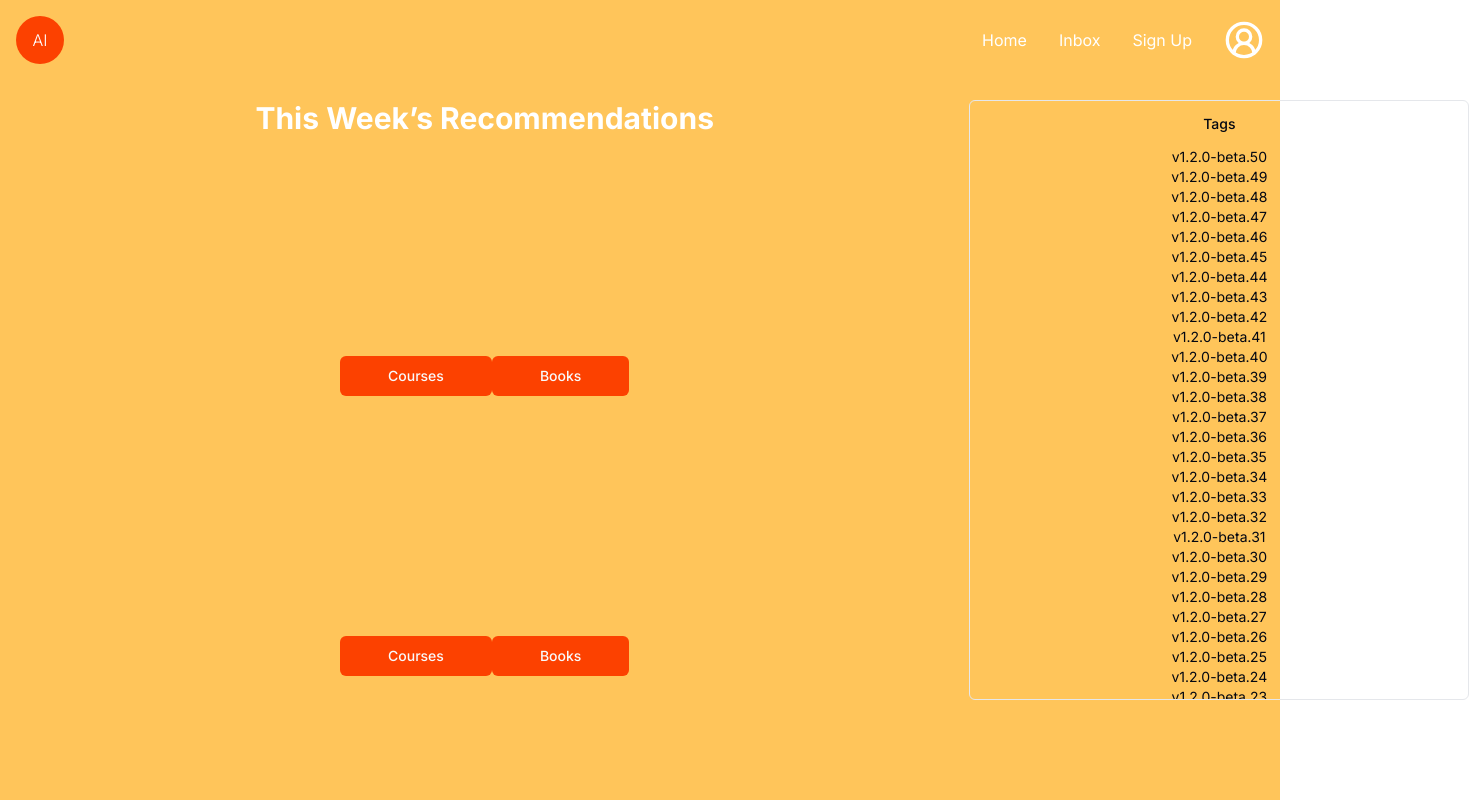
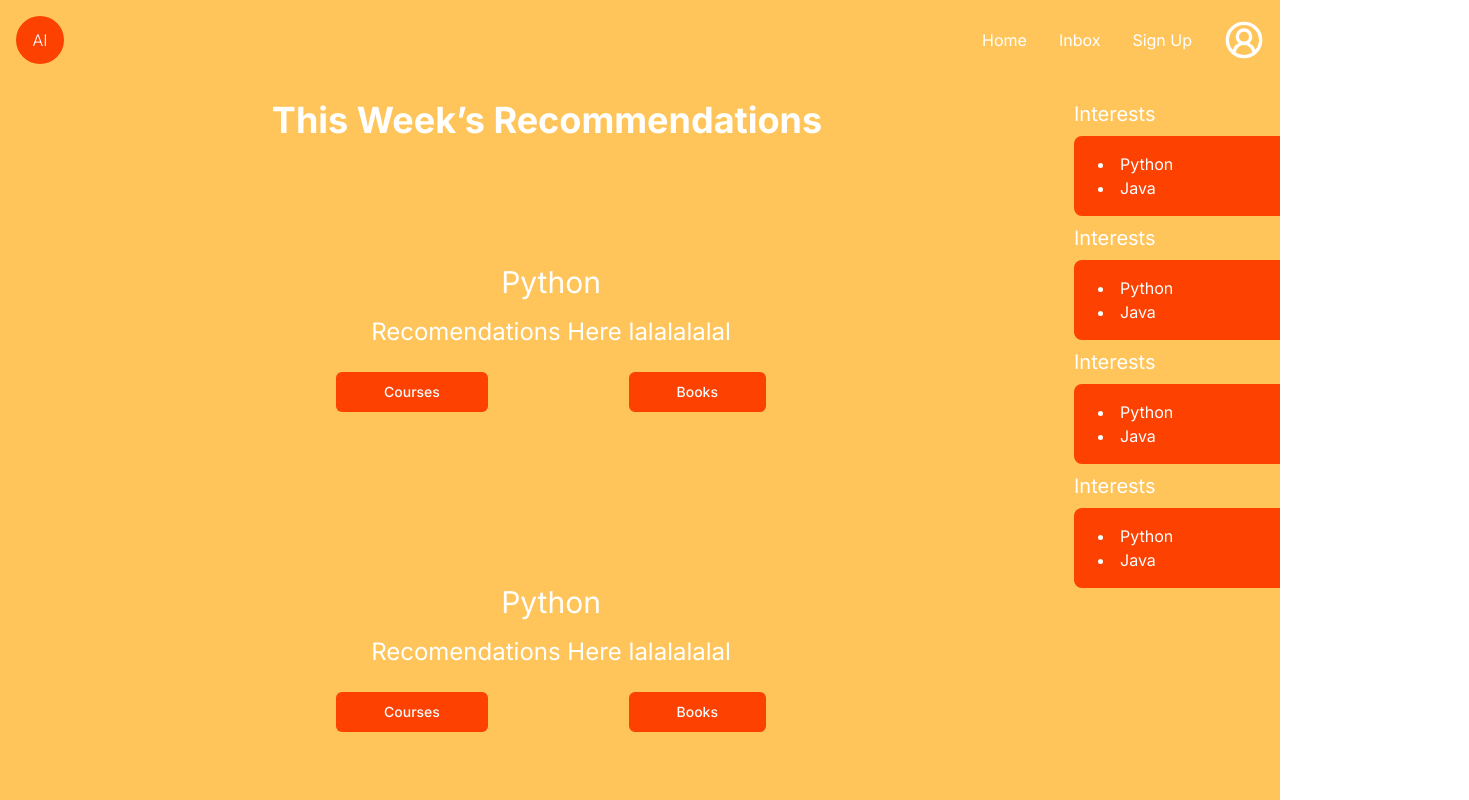
Before and after one commit to DJeison-DVT/AIMax, a Next.js app: page /dashboard in a window 1280 px wide. Shown: the whole page, 1469 px wide, since content can reach past the window. Built offline with nearby package versions, Linux system fonts and the light colour scheme.

Commit message:
Dashboard Listo (casi)

```diff
--- a/app/dashboard/page.tsx
+++ b/app/dashboard/page.tsx
@@ -1,56 +1,92 @@
 import React from "react";
 import { ScrollArea } from "@/components/ui/scroll-area";
 import { Button } from "@/components/ui/button";
+import { Separator } from "@/components/ui/separator"
 
-function DashboardPage() {
+const recomendations = "Recomendations Here lalalalalal";
+const recomenTitle= "Python"
+
+
+function Recommendation() {
   return (
-    <div style={{ display: "flex", flexDirection: "column", alignItems: "center", backgroundColor: "#FFC55A", height: "200vh", padding: "20px" }}>
-      <div style={{ display: "flex", width: "100%", maxWidth: "3000px", textAlign: "center" }}>
-        <div style={{ flex: 2, justifyContent: "center",  marginRight: "20px" }}>
-          <span className="text-white font-bold text-3xl">This Week’s Recommendations</span>
-            <div style = {{ display: "flex", flexDirection: "row", justifyContent: "space-between", padding: "20px", borderRadius: "50px", marginTop: "200px", marginLeft: "300px", marginRight: "300px" }}>
-              <ButtonDemo />
-              <ButtonDemo2 />
-            </div>
-            <div style = {{ display: "flex", flexDirection: "row", justifyContent: "space-between", padding: "20px", borderRadius: "10px", marginTop: "200px", marginLeft: "300px", marginRight: "300px" }}>
-              <ButtonDemo />
-              <ButtonDemo2 />
-            </div>
+    <div className='flex flex-col'>
+      <div className='RecomendationTitle text-white font-inherit text-3xl text-center mt-24 ml-2'>
+        {recomenTitle}
+        <div className='RecomendationContainer w-[950px] rounded-lg mt-2 ml-12 mr-12'>
+          <h4 className='RecomendationText text-white font-inherit text-2xl text-center mt-4'>
+            {recomendations}
+          </h4>
         </div>
-        <div style={{ flex: 1 }}>
-          <ScrollAreaDemo />
+        <div className='flex flex-row justify-between p-5 rounded-lg mt-1 mx-72'>
+          <Button>Courses</Button>
+          <Button>Books</Button>
         </div>
       </div>
     </div>
   );
 }
 
-const tags = Array.from({ length: 50 }).map(
-  (_, i, a) => `v1.2.0-beta.${a.length - i}`
-);
+function DashboardPage() {
+	return (
+		<div className='flex bg-fondo p-5 overflow-hidden h-full'>
+      <div className="flex-1 flex flex-col">
 
-export function ScrollAreaDemo() {
+
+
+				<h3 className='text-white font-bold text-4xl text-center'>
+					This Week’s Recommendations
+				</h3>
+          <div className="flex flex-col justify-around flex-1">
+          <Recommendation />
+          <Recommendation />
+          </div>
+      </div>
+
+			<ScrollAreaDemo />
+		</div>
+	);
+}
+
+const tags = ["Python", "Java"];
+const tags2 = [
+	"Python Crash Course by Eric Matthes This book is great for beginners, providing a comprehensive introduction to Python programming. It starts with basic concepts and gradually moves to more complex topics, including classes, file handling, and testing. The second part of the book applies what youve learned to specific projects, such as developing a web application or a game. Automate the Boring Stuff with Python by Al Sweigart Ideal for those who want to immediately apply Python to solve real-world problems. This book focuses on writing simple programs to automate tasks such as updating spreadsheets, parsing PDFs, or renaming files, making it particularly useful for office workers, students, and anyone who regularly performs repetitive computer tasks.",
+];
+
+function Interest() {
   return (
-    <ScrollArea className="rounded-md border" style={{ height: "600px", width: "500px" }}>
-      <div className="p-4">
-        <h4 className="mb-4 text-sm font-medium leading-none">Tags</h4>
+    <div>
+      <h4 className='interestTitle text-white font-inherit text-xl text-left'>
+        Interests
+      </h4>
+      <div className='interestContainer bg-logo  rounded-lg mt-2 mb-2 p-4'>
         {tags.map((tag) => (
-          <div key={tag} className="text-sm">
+          <li
+            className='interestText text-white font-inherit text-left ml-2'
+            key={tag}
+          >
             {tag}
-          </div>
+          </li>
         ))}
       </div>
-    </ScrollArea>
+    </div>
   );
+
 }
 
-export function ButtonDemo() {
-  return <Button>Courses</Button>
-}
+function ScrollAreaDemo() {
+	return (
+    <div className="flex flex-col">
 
-export function ButtonDemo2() {
-  return <Button>Books</Button>
+		<ScrollArea className='w-[500px] flex-1 h-full'>
+      <Interest />
+      <Interest />
+      <Interest />
+      <Interest />
+		</ScrollArea>
+          </div>
+	);
 }
 
 
+
 export default DashboardPage;
--- /dev/null
+++ b/components/ui/separator.tsx
@@ -0,0 +1,31 @@
+"use client"
+
+import * as React from "react"
+import * as SeparatorPrimitive from "@radix-ui/react-separator"
+
+import { cn } from "@/lib/utils"
+
+const Separator = React.forwardRef<
+  React.ElementRef<typeof SeparatorPrimitive.Root>,
+  React.ComponentPropsWithoutRef<typeof SeparatorPrimitive.Root>
+>(
+  (
+    { className, orientation = "horizontal", decorative = true, ...props },
+    ref
+  ) => (
+    <SeparatorPrimitive.Root
+      ref={ref}
+      decorative={decorative}
+      orientation={orientation}
+      className={cn(
+        "shrink-0 bg-border",
+        orientation === "horizontal" ? "h-[1px] w-full" : "h-full w-[1px]",
+        className
+      )}
+      {...props}
+    />
+  )
+)
+Separator.displayName = SeparatorPrimitive.Root.displayName
+
+export { Separator }
--- a/package.json
+++ b/package.json
@@ -13,14 +13,15 @@
     "@hookform/resolvers": "^3.4.2",
     "@prisma/client": "^5.14.0",
     "@radix-ui/react-avatar": "^1.0.4",
-    "@radix-ui/react-scroll-area": "^1.0.5",
     "@radix-ui/react-checkbox": "^1.0.4",
     "@radix-ui/react-dialog": "^1.0.5",
     "@radix-ui/react-label": "^2.0.2",
     "@radix-ui/react-menubar": "^1.0.4",
     "@radix-ui/react-navigation-menu": "^1.1.4",
     "@radix-ui/react-progress": "^1.0.3",
+    "@radix-ui/react-scroll-area": "^1.0.5",
     "@radix-ui/react-select": "^2.0.0",
+    "@radix-ui/react-separator": "^1.0.3",
     "@radix-ui/react-slot": "^1.0.2",
     "class-variance-authority": "^0.7.0",
     "clsx": "^2.1.1",
```
Also changed, not shown: 1 other file (tests, documents, lock files or other folders).
